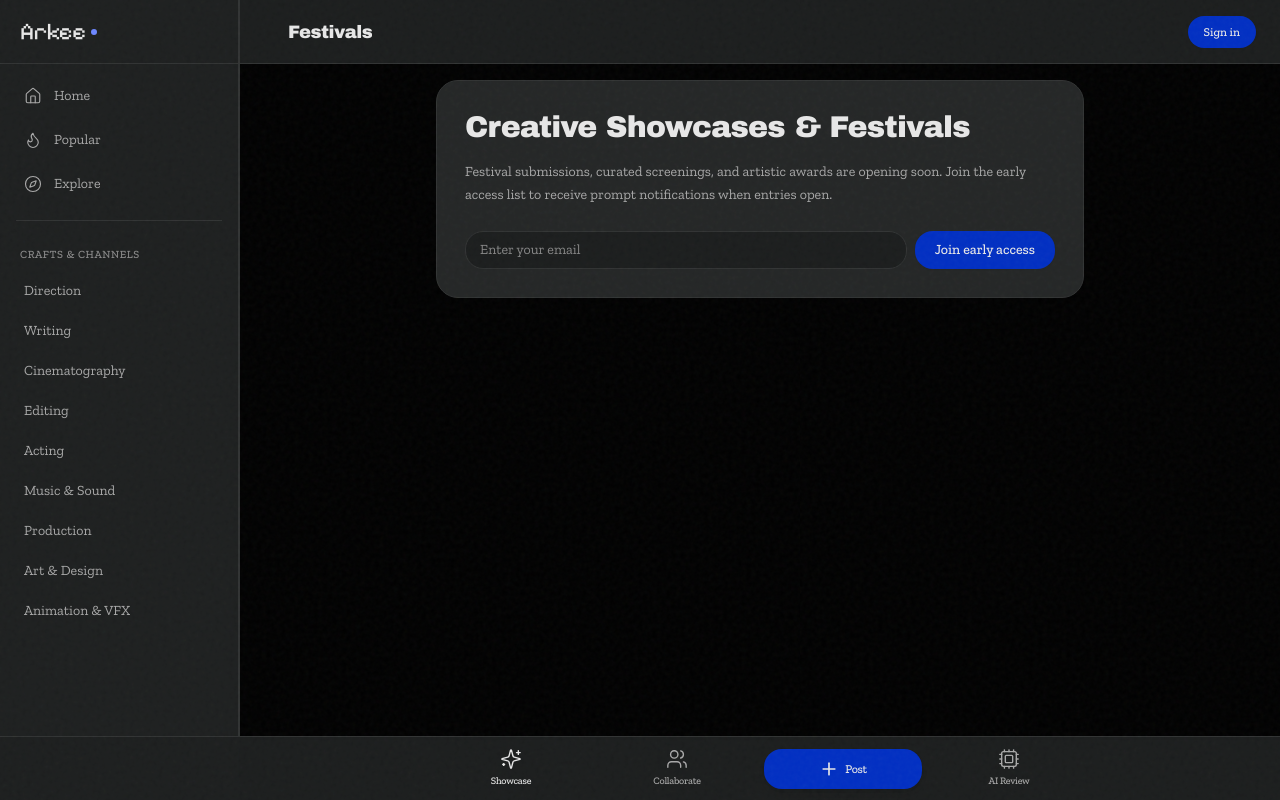
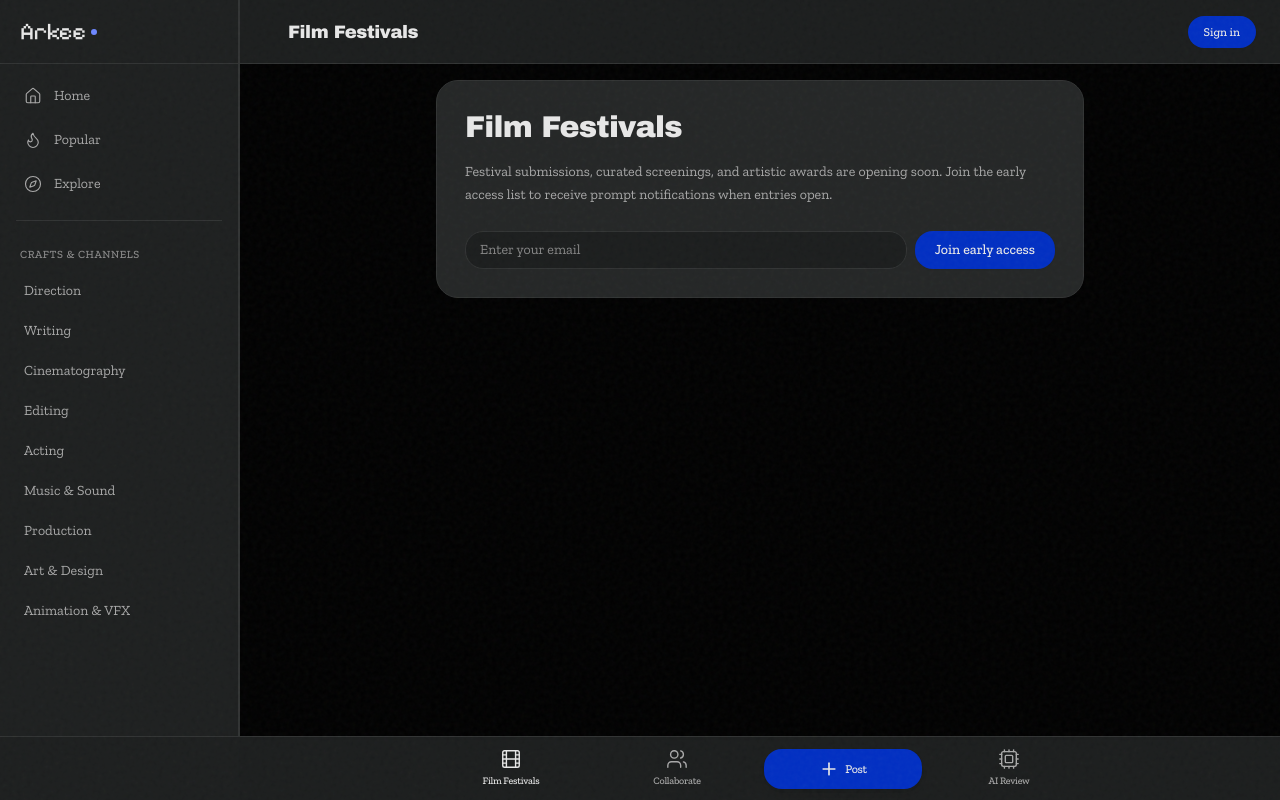
Before and after one commit to kartheekakula/filmmaker-platform, a Next.js app: page /festivals in a window 1280 px wide. Built offline with nearby package versions, Linux system fonts and the light colour scheme; no server answers.

Commit message:
feat(navigation): rename showcase to film festivals with film icon

```diff
--- a/app/festivals/page.tsx
+++ b/app/festivals/page.tsx
@@ -3,10 +3,10 @@ import { WaitlistForm } from "@/components/waitlist/WaitlistForm";
 
 export default function FestivalsPage() {
   return (
-    <AppLayout title="Festivals">
+    <AppLayout title="Film Festivals">
       <div className="bg-[#232525] border border-[#303232] p-7 space-y-4 rounded-2xl shadow-lg">
         <h2 className="font-heading text-2xl sm:text-3xl tracking-tight text-[#E6E6E6]">
-          Creative Showcases & Festivals
+          Film Festivals
         </h2>
         <p className="text-sm text-[#A8A8A8] leading-relaxed">
           Festival submissions, curated screenings, and artistic awards are opening soon. Join the early access list to receive prompt notifications when entries open.
--- a/components/shell/BottomTabBar.tsx
+++ b/components/shell/BottomTabBar.tsx
@@ -3,7 +3,7 @@
 import React from "react";
 import Link from "next/link";
 import { usePathname } from "next/navigation";
-import { Sparkles, Users, Plus, Cpu } from "lucide-react";
+import { Film, Users, Plus, Cpu } from "lucide-react";
 
 export function BottomTabBar() {
   const pathname = usePathname();
@@ -26,8 +26,8 @@ export function BottomTabBar() {
             isFestivalsActive ? "text-[#E6E6E6]" : "text-[#A8A8A8] hover:text-[#E6E6E6]"
           }`}
         >
-          <Sparkles size={22} strokeWidth={1.5} />
-          <span className="text-[10px] mt-1 tracking-tight font-medium">Showcase</span>
+          <Film size={22} strokeWidth={1.5} />
+          <span className="text-[10px] mt-1 tracking-tight font-medium">Film Festivals</span>
         </Link>
 
         {/* Collaborate */}
```
